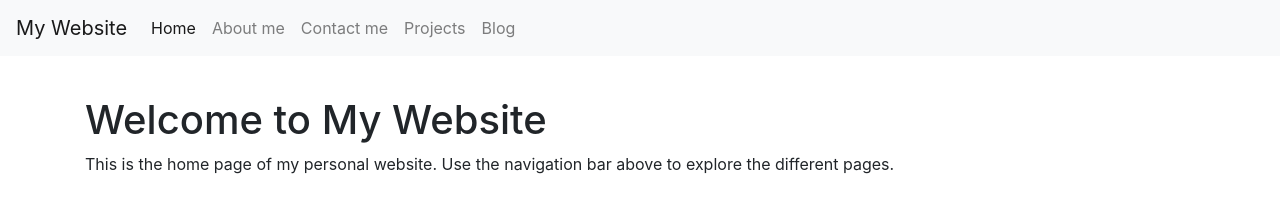
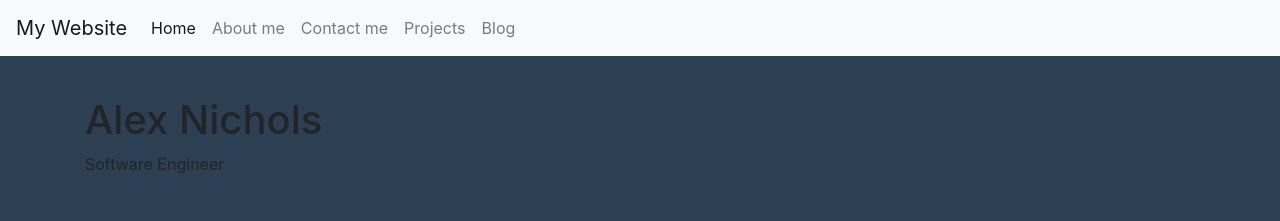
Before and after one commit to AlexGuyNichols/AlexGuyNichols.github.io, a plain HTML site: page index.html in a window 1280 px wide. Shown: the top 221 px of the page. Drawn offline with nearby package versions, Linux system fonts and the light colour scheme.

Commit message:
Changed background color

```diff
--- a/index.html
+++ b/index.html
@@ -4,12 +4,10 @@
     <meta charset="UTF-8" />
     <meta name="viewport" content="width=device-width, initial-scale=1.0" />
     <title>My Personal Website</title>
-
+     <!-- Custom stylesheet -->
+     <link rel="stylesheet" href="style.css"/>
     <!-- Bootstrap stylesheet -->
     <link rel="stylesheet"href="https://stackpath.bootstrapcdn.com/bootstrap/4.3.1/css/bootstrap.min.css"integrity="sha384-ggOyR0iXCbMQv3Xipma34MD+dH/1fQ784/j6cY/iJTQUOhcWr7x9JvoRxT2MZw1T"crossorigin="anonymous"/>
-
-    <!-- Custom stylesheet -->
-    <link rel="stylesheet" href="style.css" />
 
     <script src="https://code.jquery.com/jquery-3.6.0.min.js"></script>
 
@@ -54,9 +52,9 @@
 
     <!-- Main content -->
     <div class="container my-5 pt-5">
-        <h1>Welcome to My Website</h1>
+        <h1>Alex Nichols</h1>
         <p>
-          This is the home page of my personal website. Use the navigation bar above to explore the different pages.
+          Software Engineer
         </p>
     </div>
 
--- a/style.css
+++ b/style.css
@@ -0,0 +1,3 @@
+body {
+    background-color: #2D3F53 !important;
+  }
```
